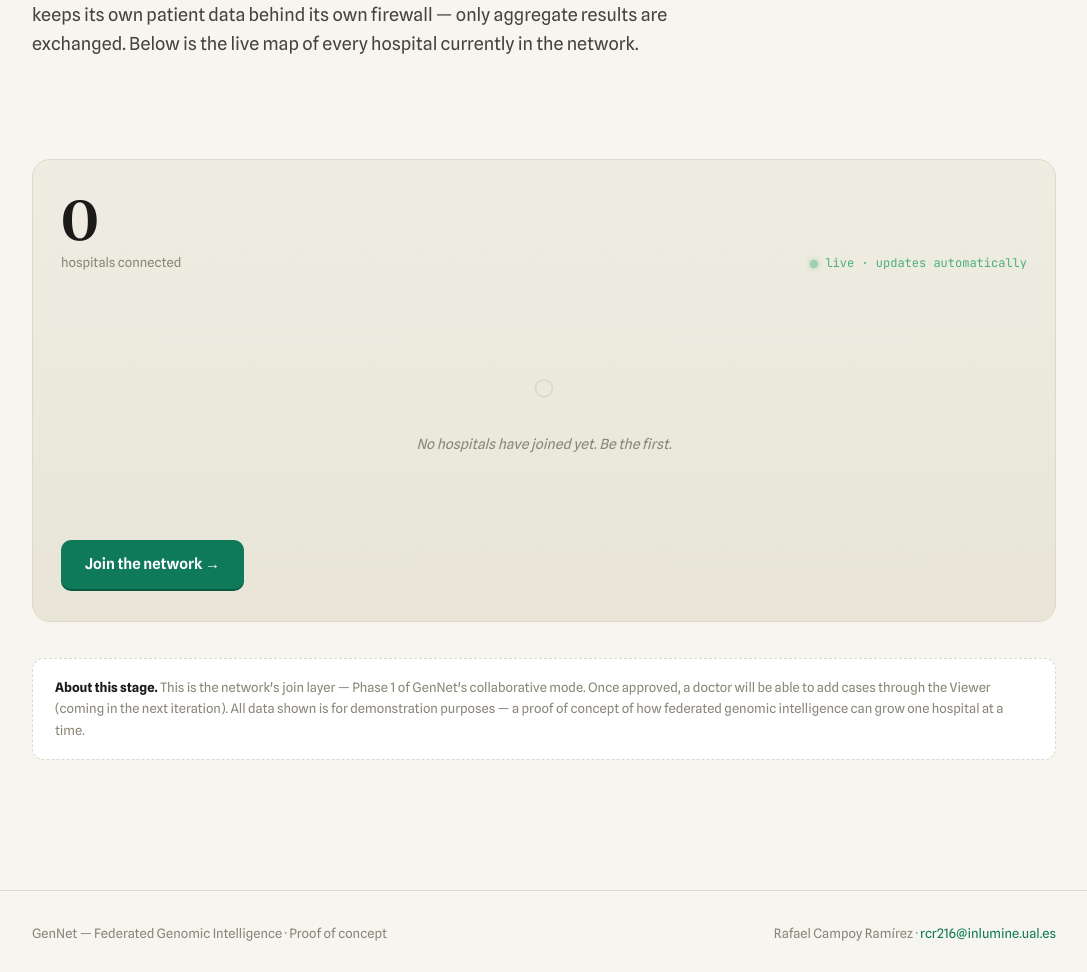
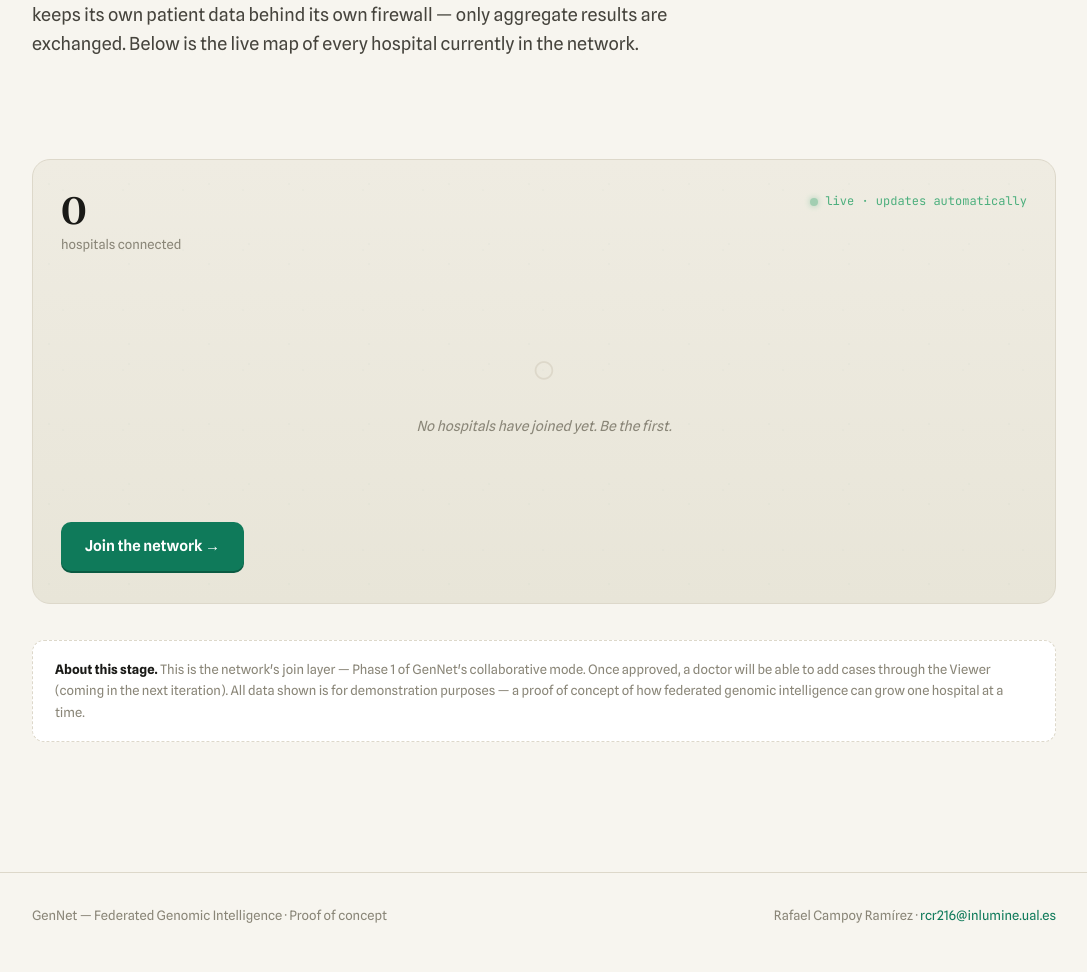
Before and after one commit to rcr216/GenNet, a FastAPI app: page / in a window 1280 px wide. Shown: the part 266-1238 px from the top of the page, without its empty margins (96-1183 px from the left). After the commit the page ends 1189 px from the top, so only its background shows below. Run offline with FastAPI, Linux system fonts and the light colour scheme; some libraries are stand-ins or nearby versions.

Commit message:
Adjust map-stats and map-counter styles

```diff
--- a/templates/home.html
+++ b/templates/home.html
@@ -12,8 +12,8 @@
   background-image:radial-gradient(circle at 20% 30%, rgba(15,122,90,0.04) 1px, transparent 1px),radial-gradient(circle at 80% 70%, rgba(15,122,90,0.04) 1px, transparent 1px),radial-gradient(circle at 50% 50%, rgba(15,122,90,0.03) 1px, transparent 1px);
   background-size:80px 80px,120px 120px,60px 60px;
 }
-.map-stats{display:flex;justify-content:space-between;align-items:flex-end;margin-bottom:18px;flex-wrap:wrap;gap:14px;position:relative;z-index:2}
-.map-counter{font-family:var(--display);font-size:56px;line-height:1;font-weight:600;color:var(--ink)}
+.map-stats{display:flex;justify-content:space-between;align-items:flex-start;margin-bottom:18px;flex-wrap:wrap;gap:14px;position:relative;z-index:2}
+.map-counter{font-family:var(--display);font-size:38px;line-height:1;font-weight:600;color:var(--ink)}
 .map-label{font-size:13px;color:var(--ink3);margin-top:4px}
 .live-dot{display:inline-flex;align-items:center;gap:7px;font-family:var(--mono);font-size:12px;color:var(--green-soft)}
 .live-dot::before{content:"";width:8px;height:8px;border-radius:50%;background:var(--green-soft);box-shadow:0 0 6px var(--green-soft);animation:pulse 2s infinite}
```
